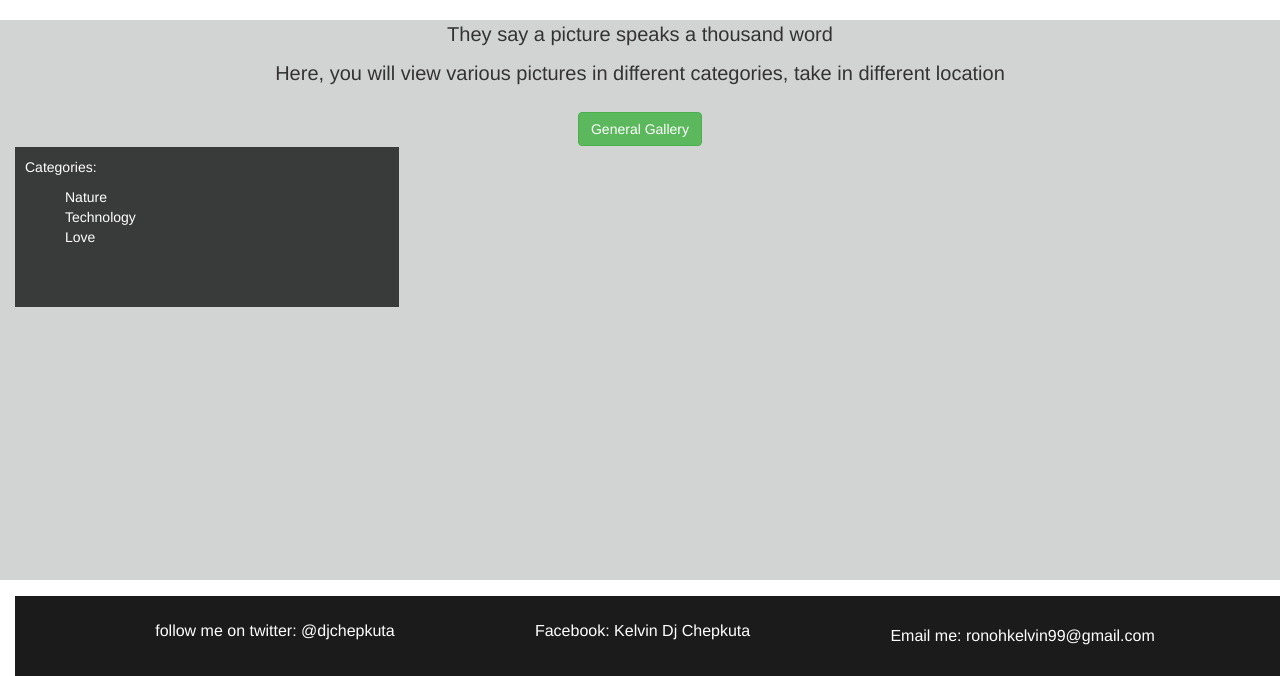
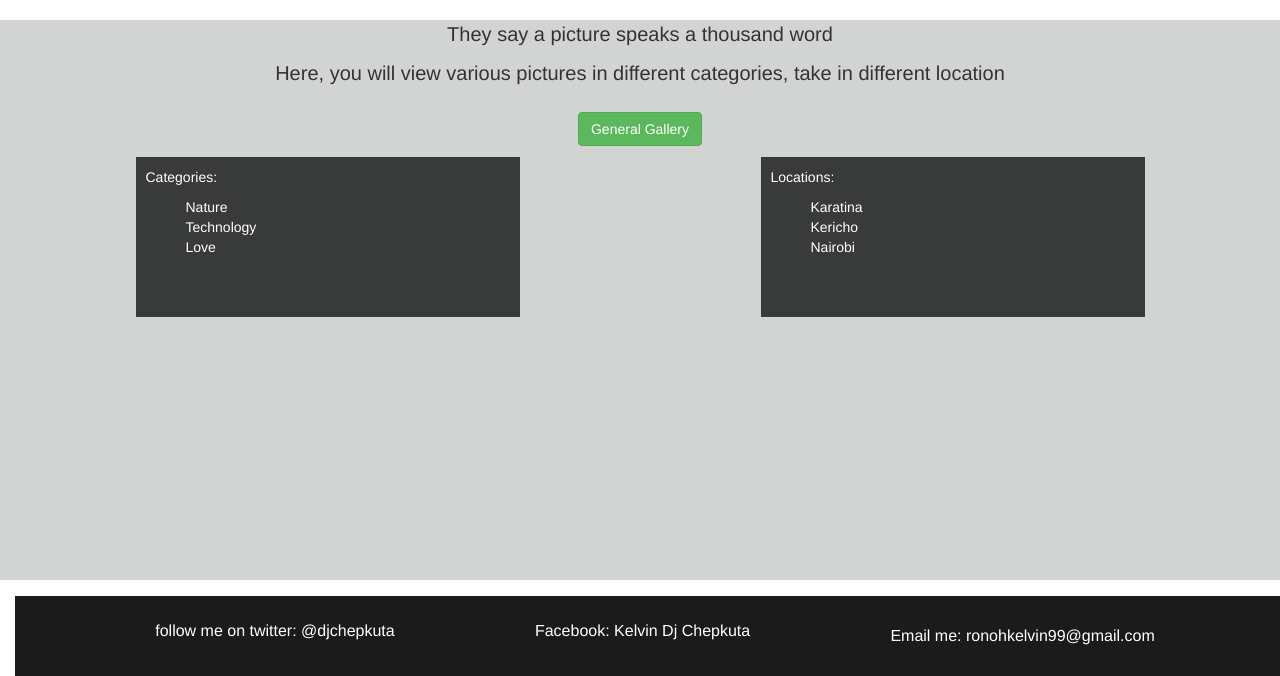
Before and after one commit to kelvinrono/photos, a Django app: page / in a window 1280 px wide. Shown: the part 124-800 px from the top of the page. Run offline with Django 3.2, Linux system fonts and the light colour scheme; some libraries are stand-ins or nearby versions.

Commit message:
style the location section

```diff
--- a/images/templates/all-photos/index.html
+++ b/images/templates/all-photos/index.html
@@ -14,6 +14,7 @@
 </div>
 {{block.super}}
 
+<div style="display:flex; justify-content:space-around; margin-top:10px; ">
 <div class="left" style="color:#fff; padding: 10px;">
 <p>Categories:</p>
 <ul type='none' >
@@ -22,7 +23,14 @@
     <li>Love</li>
 </ul>
 </div>
-<div class="right">
+<div class="right" style="height:20vh;width:30vw;background-color:#393b3a; color:#fff; padding: 10px;">
+    <p>Locations:</p>
+    <ul type='none' >
+        <li>Karatina</li>
+        <li>Kericho</li>
+        <li>Nairobi</li>
+    </ul>
+</div>
 
 </div>
 
```
